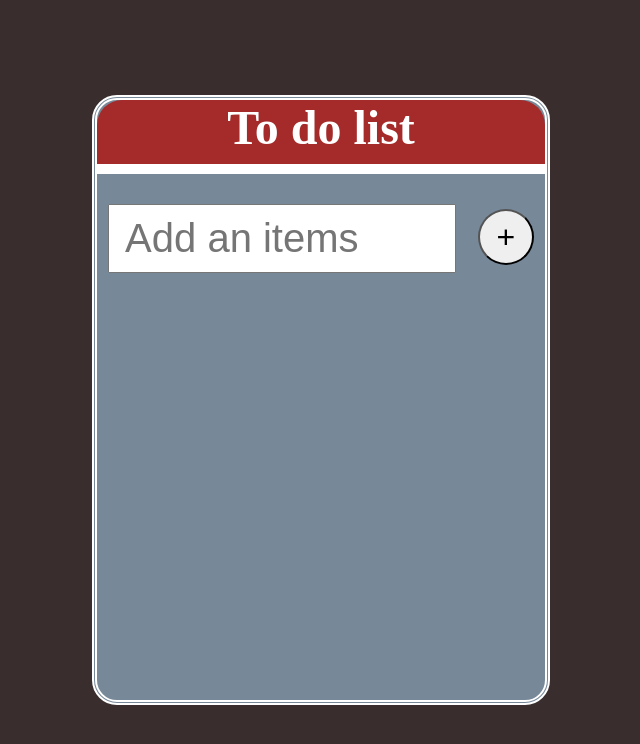
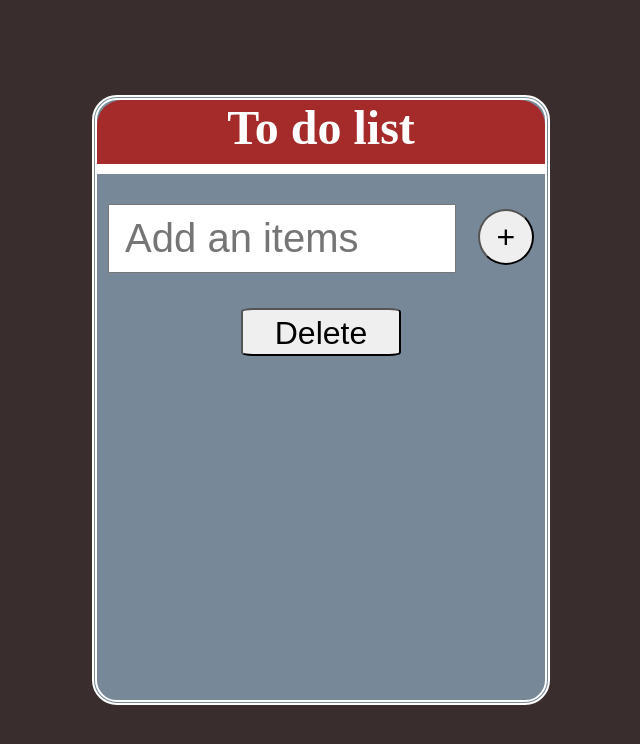
Before and after one commit to Mohitkumawat129/To-do-list, a React (Create React App) app: page / in a window 1280 px wide. Shown: the top 744 px of the page, without its empty margins (319-959 px from the left). Built offline with nearby package versions, Linux system fonts and the light colour scheme.

Commit message:
Added local storage

```diff
--- a/src/App.js
+++ b/src/App.js
@@ -1,9 +1,16 @@
-import React, { useState } from "react";
-import Component from "./Component";
+import React, { useState, useEffect } from "react";
+// Get items from local storage
+const getLocalItems = () => {
+  let list = localStorage.getItem("lists");
+  if (list) {
+    return JSON.parse(localStorage.getItem("lists"));
+  } else {
+    return [];
+  }
+};
 const App = () => {
   const [inputList, setInputList] = useState("");
-  const [Items, setItems] = useState([]);
-
+  const [Items, setItems] = useState(getLocalItems());
   const inputChange = (event) => {
     setInputList(event.target.value);
   };
@@ -18,14 +25,17 @@ const App = () => {
       //user can add more items
     }
   };
+  // Remove an item from list
   const deleteClick = (id) => {
-    console.log("Deleted");
-    setItems((preValue) => {
-      return preValue.filter((arrEle, index) => {
-        return index !== id;
-      });
+    const removeItems = Items.filter((curEle, index) => {
+      return index !== id;
     });
+    setItems(removeItems);
   };
+  // Set data to local storage
+  useEffect(() => {
+    localStorage.setItem("lists", JSON.stringify(Items));
+  }, [Items]);
   return (
     <>
       <div className="container">
@@ -43,30 +53,21 @@ const App = () => {
           <ol className="orderList">
             {Items.map((val, index /*of current item*/) => {
               return (
-                <Component
-                  key={index}
-                  /*to select which item to delete*/
-                  id={index}
-                  text={val}
-                  onSelect={deleteClick}
-                />
+                <>
+                  <div className="listClass">
+                    <button onClick={() => deleteClick(index)}>X</button>
+                    <li> {val} </li>
+                  </div>
+                </>
               );
             })}
           </ol>
+          <div className="deleteBtn">
+            <button onClick={() => setItems([])}>Delete</button>
+          </div>
         </div>
       </div>
     </>
   );
 };
 export default App;
-/*
-create ui of to do list
-store onChange and value in input field
-create useState for value
-create function for onChange and update onChange as event.target.value
-create new empty array as hook
-create function for onClick update preValue,return [...preValue,inputValue(current item)]
-update inputValue as ""
-use map method in our newly created array in ul and return <li>{val}</li>
-create button with cross(X) sign give it onClick
-*/
--- a/src/Component.js
+++ /dev/null
@@ -1,18 +0,0 @@
-import React from "react";
-const Component = (props) => {
-  return (
-    <>
-      <div className="listClass">
-        <button
-          onClick={() => {
-            props.onSelect(props.id); //we will get id of selected item
-          }}
-        >
-          X
-        </button>
-        <li>{props.text}</li>
-      </div>
-    </>
-  );
-};
-export default Component;
--- a/src/index.css
+++ b/src/index.css
@@ -118,6 +118,20 @@
     height: 1.5rem;
   }
 }
+.deleteBtn {
+  text-align: center;
+}
+.deleteBtn button {
+  font-size: 2rem;
+  padding: 5px 7.5px;
+  width: 10rem;
+  height: 3rem;
+  border-radius: 7.5%;
+}
+.deleteBtn button:hover {
+  background-color: red;
+  border-radius: 20%;
+}
 @media (max-width: 600px) {
   .box input {
     width: 60%;
```
